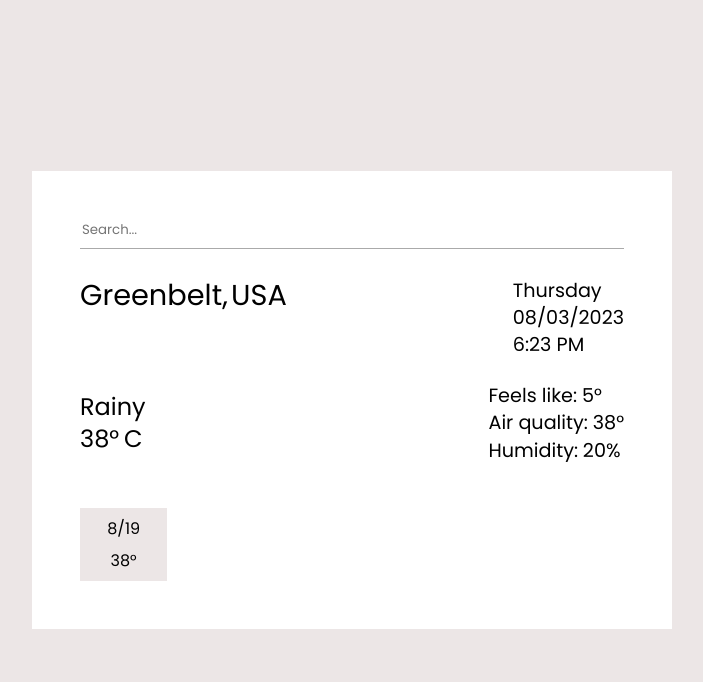
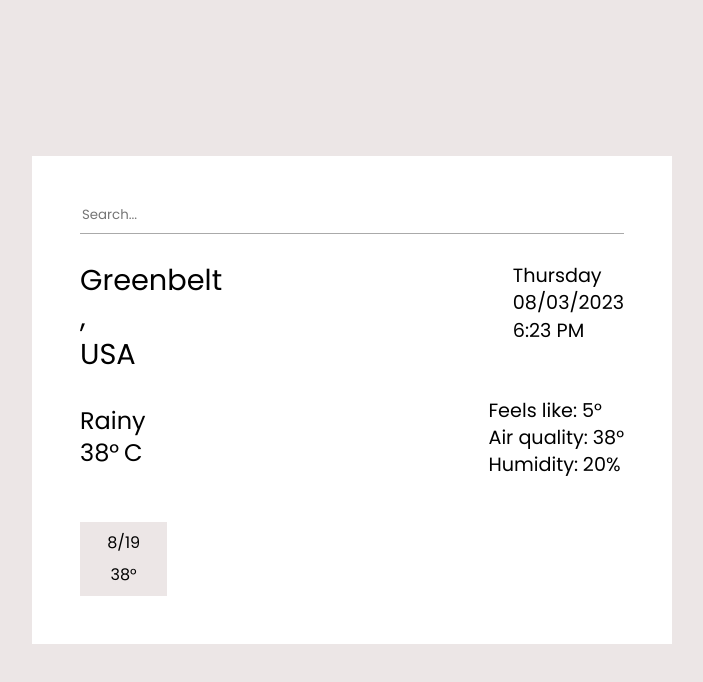
Before and after one commit to MahmoudTalass/weather-app, a website built with webpack: page dist/index.html in a window 1280 px wide. Shown: the whole page, without its empty margins (288-991 px from the left). Built offline with nearby package versions, Linux system fonts and the light colour scheme.

Commit message:
Make the city and country be on top of each other

```diff
--- a/src/CSS/general-style.css
+++ b/src/CSS/general-style.css
@@ -38,6 +38,8 @@
 
 .location-info {
   display: flex;
+  flex-direction: column;
+  gap: .5rem;
   font-size: 1.8rem;
 }
 
```
